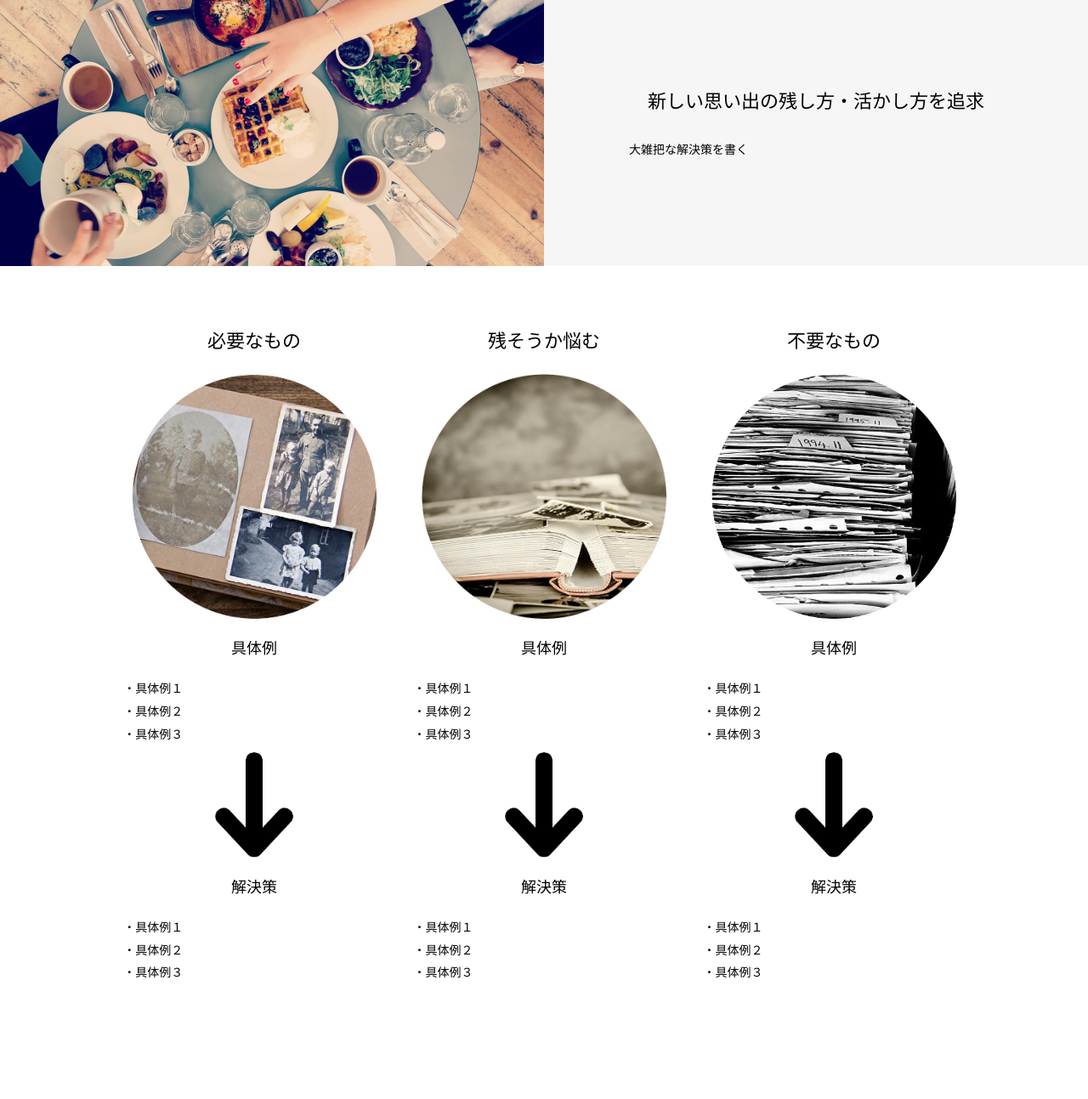
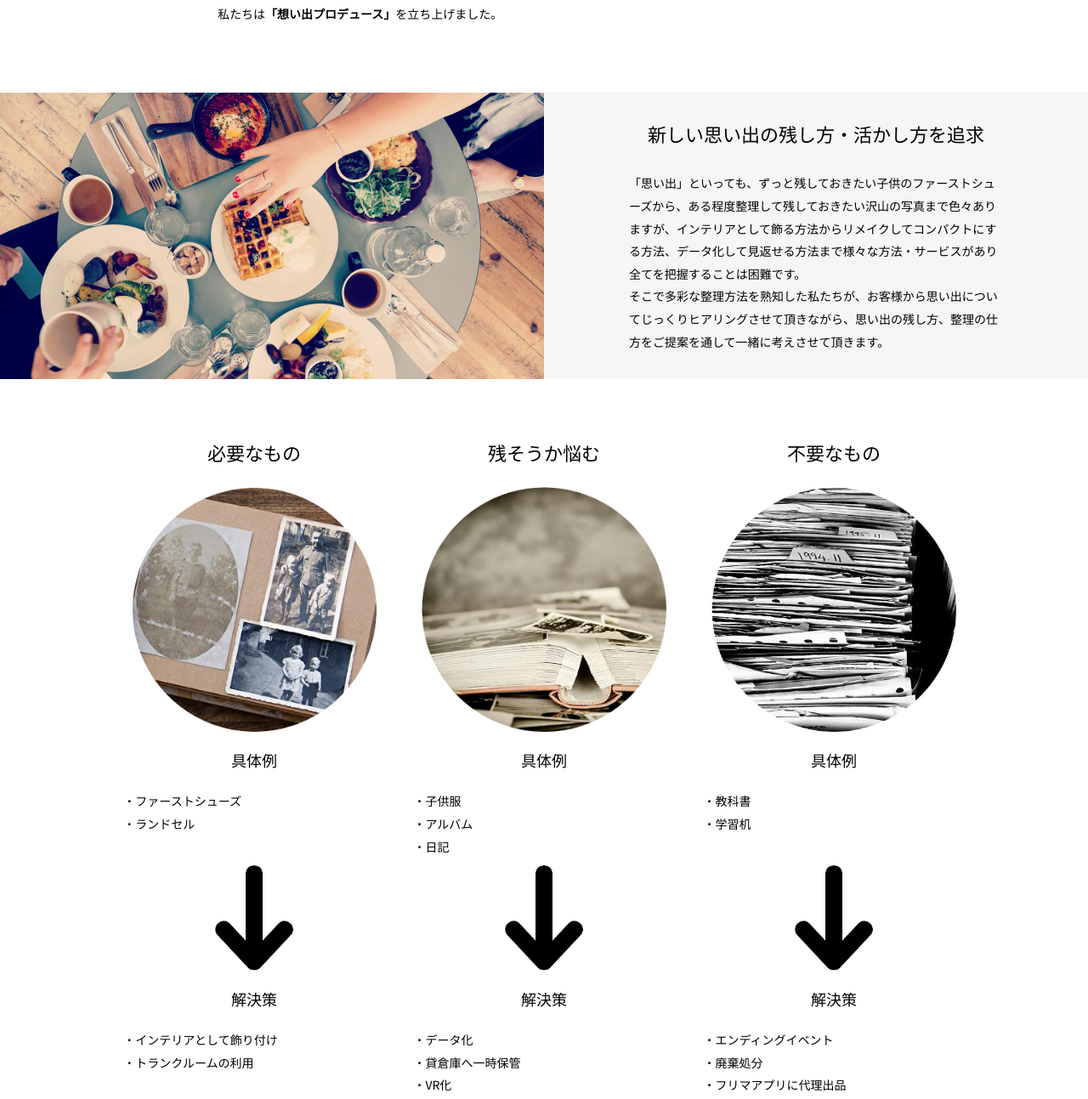
Before and after one commit to migichan3ist/memory_producer, a plain HTML site: page index.html in a window 1280 px wide. Shown: the part 830-2123 px from the top of the page at 85% size. Drawn offline with nearby package versions, Linux system fonts and the light colour scheme.

Commit message:
kadai and solution repair

```diff
--- a/css/style.css
+++ b/css/style.css
@@ -125,7 +125,6 @@ section h3{
 
 
 
-
 /* SEC01 VISION
 ------------------------------------------------------------*/
 
@@ -171,6 +170,7 @@ section h3{
     margin-block-end: 1em;
     margin-inline-start: 0px;
     margin-inline-end: 0px;
+	min-height: 80px;
 }
 
 .exp-li{
--- a/index.html
+++ b/index.html
@@ -40,7 +40,10 @@
 		<h2>片付かない「重い手」を、未来への「想い出」にプロデュース</h2>
 	</header>
 	<div class="vision">
-		課題を書く
+		<p>子供が独立して、これからは夫婦二人の新たな生活が始まる。</p>
+		<p>車も手放して、駅近でコンパクトな生活を想像したりもするけれど、大切な子ども達との思い出の品がたくさんあってなかなか次の一歩が踏み出せない。</p>
+		<p>そんな大切な思い出が物理的・心理的な重い手になってしまった皆さんに寄り添い、想い出というかたちにかえることで、背中の後押しが出来ないかと言う思いから</p>
+		<p>私たちは<b>「想い出プロデュース」</b>を立ち上げました。</p>
 	</div>
 </section>
 <!-- // VISION -->
@@ -52,7 +55,8 @@
 		<div class="txt">
 			<div class="vMid">
 				<h2>新しい思い出の残し方・活かし方を追求</h2>
-				<p>大雑把な解決策を書く</p>
+				<p>「思い出」といっても、ずっと残しておきたい子供のファーストシューズから、ある程度整理して残しておきたい沢山の写真まで色々ありますが、インテリアとして飾る方法からリメイクしてコンパクトにする方法、データ化して見返せる方法まで様々な方法・サービスがあり全てを把握することは困難です。</p>
+				<p>そこで多彩な整理方法を熟知した私たちが、お客様から思い出についてじっくりヒアリングさせて頂きながら、思い出の残し方、整理の仕方をご提案を通して一緒に考えさせて頂きます。</p>
 			</div>
 		</div>
 	</div>
@@ -68,18 +72,16 @@
 				<img src="images/part1.png" width="288" height="288" alt="">
 				<h3>具体例</h3>
 				<div id="exp">
-					<div class="exp-ll">・具体例１</div>
-					<div class="exp-ll">・具体例２</div>
-					<div class="exp-ll">・具体例３</div>
+					<div class="exp-ll">・ファーストシューズ</div>
+					<div class="exp-ll">・ランドセル</div>
 				</div>
 				<div class="mark-img">
 					<img src="images/mark.png" width="144" height="144" alt="">
 				</div>
 				<h3>解決策</h3>
 				<div id="exp">
-					<div class="exp-ll">・具体例１</div>
-					<div class="exp-ll">・具体例２</div>
-					<div class="exp-ll">・具体例３</div>
+					<div class="exp-ll">・インテリアとして飾り付け</div>
+					<div class="exp-ll">・トランクルームの利用</div>
 				</div>
 			</li>
 			<li>
@@ -87,18 +89,18 @@
 				<img src="images/part2.png" width="288" height="288" alt="">
 				<h3>具体例</h3>
 				<div id="exp">
-					<div class="exp-ll">・具体例１</div>
-					<div class="exp-ll">・具体例２</div>
-					<div class="exp-ll">・具体例３</div>
+					<div class="exp-ll">・子供服</div>
+					<div class="exp-ll">・アルバム</div>
+					<div class="exp-ll">・日記</div>
 				</div>
 				<div class="mark-img">
 					<img src="images/mark.png" width="144" height="144" alt="">
 				</div>
 				<h3>解決策</h3>
 				<div id="exp">
-					<div class="exp-ll">・具体例１</div>
-					<div class="exp-ll">・具体例２</div>
-					<div class="exp-ll">・具体例３</div>
+					<div class="exp-ll">・データ化</div>
+					<div class="exp-ll">・貸倉庫へ一時保管</div>
+					<div class="exp-ll">・VR化</div>
 				</div>
 			</li>
 			<li>
@@ -106,18 +108,17 @@
 				<img src="images/part3.png" width="288" height="288" alt="">
 				<h3>具体例</h3>
 				<div id="exp">
-					<div class="exp-ll">・具体例１</div>
-					<div class="exp-ll">・具体例２</div>
-					<div class="exp-ll">・具体例３</div>
+					<div class="exp-ll">・教科書</div>
+					<div class="exp-ll">・学習机</div>
 				</div>
 				<div class="mark-img">
 					<img src="images/mark.png" width="144" height="144" alt="">
 				</div>
 				<h3>解決策</h3>
 				<div id="exp">
-					<div class="exp-ll">・具体例１</div>
-					<div class="exp-ll">・具体例２</div>
-					<div class="exp-ll">・具体例３</div>
+					<div class="exp-ll">・エンディングイベント</div>
+					<div class="exp-ll">・廃棄処分</div>
+					<div class="exp-ll">・フリマアプリに代理出品</div>
 				</div>
 			</li>
 		</ul>
@@ -129,7 +130,7 @@
 <section id="sec02">
 	<h2>事例</h2>
 	<div class="wrap">
-		<p class="bg"><img src="images/sec02_01.jpg" alt=""></p>
+		<p class="bg"><img src="images/zirei1.png" alt=""></p>
 		<div class="txt">
 			<div class="vMid">
 				<h2>きっかけ</h2>
@@ -138,7 +139,7 @@
 		</div>
 	</div>
 	<div id="sec02_02" class="wrap">
-		<p class="bg"><img src="images/sec02_02.jpg" alt=""></p>
+		<p class="bg"><img src="images/zirei2.png" alt=""></p>
 		<div class="txt">
 			<div class="vMid">
 				<h2>ヒアリング</h2>
@@ -147,7 +148,7 @@
 		</div>
 	</div>
 	<div class="wrap">
-		<p class="bg"><img src="images/sec02_01.jpg" alt=""></p>
+		<p class="bg"><img src="images/zirei3.png" alt=""></p>
 		<div class="txt">
 			<div class="vMid">
 				<h2>こういうものを提供しました</h2>
```
Also changed, not shown: images/zirei2.png (added), images/zirei3.png (added), 1 other file.
